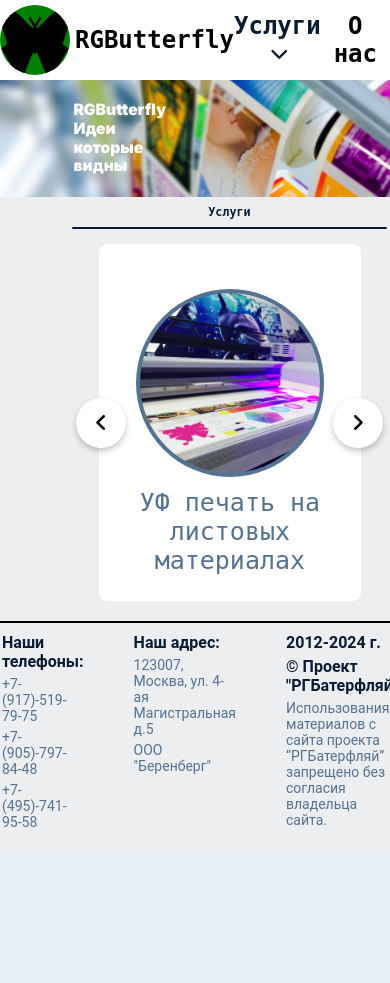
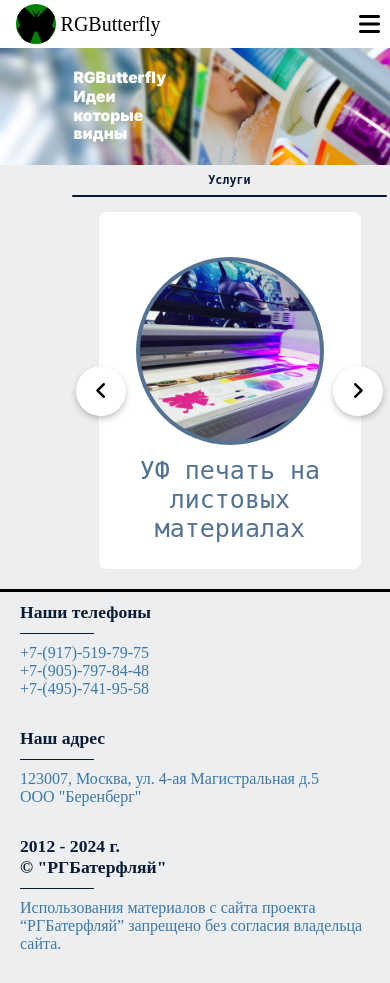
Before and after one commit to Prizze/RGButterfly, a Django app: page / in a window 390 px wide; the page is wider, and only the part inside the window is pictured. Before the commit the page ends 827 px from the top of that part, so only its background shows below. Run offline with Django 4.2, Linux system fonts and the light colour scheme; some libraries are stand-ins or nearby versions.

Commit message:
header_footer

```diff
--- a/RGButterfly/web/static/RGButterfly/css/app.css
+++ b/RGButterfly/web/static/RGButterfly/css/app.css
@@ -7,6 +7,11 @@ body{
     flex-direction: column;
     min-height: 100vh;
 }
+
+.small-screen, .footer-small-screen {
+    display:none;
+}
+
 main{
     flex:1;
 }
@@ -83,7 +88,8 @@ header .sub-menu {
     background-color: white;
     visibility: hidden;
     overflow: hidden;
-        transition: max-height 1s ease,  visibility 0.5s ease;
+    transition: max-height 0.3s ease-out;
+    max-height: 0;
     z-index: 2;
 }
 header .sub-menu.open {
@@ -151,6 +157,11 @@ header .sub-menu .hr.expand {
     z-index: 1  ;
 }
 
+#overlay.open{
+    visibility: visible;
+    opacity: 1;
+}
+
 footer{
   left: 0;
   right: 0;
@@ -167,7 +178,7 @@ footer{
 }
 .hr-footer{
     width: 100%;
-    height: 2px;
+    height: 3px;
     background-color: black;
 }
 .footer h5{
@@ -193,3 +204,168 @@ footer{
     transform: rotate(0deg);
     transition: transform 0.3s ease;
 }
+
+@media (max-width: 768px) {
+    /* Скрываем маленькие экраны и показываем большие экраны */
+    header .container {
+        display: none;
+    }
+    .footer-large-screen{
+        display: none;
+    }
+    .small-screen {
+        display: flex;
+        justify-content: center;
+        align-items: center;
+    }
+    .footer-small-screen{
+        display: flex;
+        flex-direction: column;
+    }
+    .small-container{
+        display: flex;
+        width: 100%;
+        height: 48px;
+        background-color: white;
+        z-index: 2;
+    }
+    .left, .right{
+        flex:1;
+    }
+    .left{
+        padding-left: 10px;
+    }
+    .right{
+        padding-right: 10px;
+    }
+
+    .content {
+        display: flex;
+        justify-content: center;
+        flex-direction: column;
+        align-items: flex-start; /* Выравнивание содержимого влево по умолчанию */
+        height: 100%;
+    }
+
+    .right .content {
+        align-items: flex-end; /* Выравнивание содержимого вправо */
+    }
+    .name{
+        display: flex;
+        justify-content: center;
+        align-items: center;
+    }
+    .small-img {
+        background-color: green;
+        width: 40px;
+        height: 40px;
+        margin-right: 5px;
+        border-radius: 50%;
+        object-fit: cover;
+    }
+
+    .small-img img{
+        width: 40px;
+        border-radius: 50%;
+    }
+    .rgbutterfly{
+        font-size: 20px;
+    }
+    .drop-menu{
+        display: block;
+        z-index: 3;
+        width: 100%;
+        position: absolute;
+        top:0;
+        right: 0;
+        bottom: 0;
+        background-color: white;
+        visibility:hidden;
+    }
+    .drop-menu.open {
+        max-height: 100%;
+        visibility: visible;
+    }
+    .drop-menu ul{
+        list-style-type: none;
+        background-color: white;
+        padding-top: 20px;
+        padding-left: 20px;
+        padding-right: 20px;
+    }
+    .drop-menu .up{
+        display: flex;
+    }
+     .drop-menu .up .left{
+        flex-direction: column;
+        flex: 1;
+        display: flex;
+        align-items: flex-start;
+        padding-left: 0;
+     }
+     .drop-menu .up .right{
+        flex-direction: column;
+        justify-content: center;
+        flex:1;
+        width:100%;
+        display: flex;
+        align-items: flex-end;
+     }
+    .drop-menu ul li button{
+        all: unset;
+        font-size: 28px;
+        line-height: 2;
+        font-family: monospace;
+    }
+    .drop-menu ul li a{
+        text-decoration: none;
+        color: #0A1C34;
+        font-size: 28px;
+        line-height: 2;
+        font-family: monospace;
+    }
+    .drop-menu .sub-menu-small{
+        background-color: white;
+        position:absolute;
+        padding-left: 40px;
+        z-index:3;
+        left: 0;
+        right: 0;
+        visibility: hidden;
+        overflow: hidden;
+        transition: max-height 0.3s ease-out;
+        padding-bottom: 20px;
+        max-height: 0;
+    }
+    .sub-menu-small.open {
+        max-height: 400px; /* Высота достаточно большая для всех элементов */
+        visibility: visible;
+    }
+    .drop-menu .sub-menu-small p{
+        margin-top: 10px;
+    }
+    .drop-menu .sub-menu-small p a{
+        line-height: 1.2;
+    }
+    .small-part{
+        padding-left: 20px;
+        margin-top: 10px;
+        margin-bottom: 20px;
+    }
+    .small-part .footer-small-hr{
+        width: 20%;
+        height: 1px;
+        background-color: #0A1C34;
+        /* top | left and right | bottom */
+        margin: 10px 0 10px;
+    }
+
+    .small-part h5{
+        color: #0A1C34;
+        font-size: 1.1rem;
+    }
+    .small-part p{
+        color: #3D79A7;
+    }
+
+}
--- a/RGButterfly/web/templates/web/app.html
+++ b/RGButterfly/web/templates/web/app.html
@@ -1,7 +1,7 @@
 <!doctype html>
-{% load static%}
 <html lang="en">
 <head>
+    {% load static%}
     <meta charset="UTF-8">
     <meta name="viewport"
           content="width=device-width, user-scalable=no, initial-scale=1.0, maximum-scale=1.0, minimum-scale=1.0">
@@ -11,7 +11,6 @@
     <link rel="stylesheet" href="{% static 'RGButterfly/css/app.css' %}" type="text/css" media="all">
     <link rel="preconnect" href="https://fonts.googleapis.com">
     <link rel="preconnect" href="https://fonts.gstatic.com" crossorigin>
-    <link href="https://fonts.googleapis.com/css2?family=Roboto+Mono:wght@100..1000&display=swap" rel="stylesheet">
 
 </head>
 <body>
@@ -21,34 +20,34 @@
             <ul>
                 <li><a href="{% url 'main' %}"> <div class ="div-img"> <img src="{% static 'RGButterfly/img/plain-butterfly_62507.png' %}" alt="logo" > </div> RGButterfly</a></li>
                 <li class = "has-children">
-                    <button class="button" onclick="toggleSubMenu()"> Услуги<span style="margin-left:4px;"><i id="chevron" class="fa-solid fa-chevron-down fa-xs"></i></span></button>
+                    <button class="button" onclick="toggleSubMenu('.sub-menu')"> Услуги<span style="margin-left:4px;"><i id="chevron" class="fa-solid fa-chevron-down fa-xs"></i></span></button>
                         <div class = "sub-menu">
                             <div class = "hr"></div>
                             <div class = "column-container">
                                 <div class = "column">
                                     <h2>УФ печать на листовых материалах</h2>
-                                    <a href=""><p>УФ печать на пластике</p></a>
-                                    <a href=""><p>УФ печать на пенокартоне</p></a>
+                                    <a href="/service/1/?option=1"><p>УФ печать на пластике</p></a>
+                                    <a href="/service/1/?option=2"><p>УФ печать на пенокартоне</p></a>
                                 </div>
                                 <div class="vertical-line"></div>
                                 <div class = "column">
                                     <h2>Широкоформатная латексная печать</h2>
-                                    <a href=""><p>Печать плакатов на бумаге</p></a>
-                                    <a href=""><p>Печать на самоклейке</p></a>
-                                    <a href=""><p>Печать баннеров</p></a>
-                                    <a href=""><p>Печать бэклитов</p></a>
+                                    <a href="/service/2/?option=3"><p>Печать плакатов на бумаге</p></a>
+                                    <a href="/service/2/?option=4"><p>Печать на самоклейке</p></a>
+                                    <a href="/service/2/?option=5"><p>Печать баннеров</p></a>
+                                    <a href="/service/2/?option=6"><p>Печать бэклитов</p></a>
                                 </div>
                                 <div class="vertical-line"></div>
                                 <div class = "column">
                                     <h2>Постпечатная обработка</h2>
-                                    <a href=""><p>Плоттерная резка пленки</p></a>
-                                    <a href=""><p>Холодное ламинирование и накатка на основу</p></a>
+                                    <a href="/service/3/?option=7"><p>Плоттерная резка пленки</p></a>
+                                    <a href="/service/3/?option=8"><p>Холодное ламинирование и накатка на основу</p></a>
                                 </div>
                                 <div class="vertical-line"></div>
                                 <div class = "column">
                                     <h2>Монтажные работы</h2>
-                                    <a href=""><p>Оклейка пленкой</p></a>
-                                    <a href=""><p>Монтаж баннеров</p></a>
+                                    <a href="/service/4/?option=9"><p>Оклейка пленкой</p></a>
+                                    <a href="/service/4/?option=10"><p>Монтаж баннеров</p></a>
                                 </div>
                             </div>
                         </div>
@@ -56,6 +55,46 @@
                 <li><a href="{% url 'about' %}">О нас</a></li>
             </ul>
         </nav>
+    </div>
+
+    <div class = "small-screen">
+        <div class = "small-container">
+            <div class = "left">
+                <div class = "content">
+                    <div class = "name">
+                        <div class = "small-img">
+                            <img src="{% static 'RGButterfly/img/plain-butterfly_62507.png' %}" alt="logo" >
+                        </div>
+                        <div class = "rgbutterfly">
+                            RGButterfly
+                        </div>
+                    </div>
+                </div>
+            </div>
+            <div class = "right">
+                <div class = "content">
+                    <i onclick="toggleSubMenu('.drop-menu')" class="fa-solid fa-bars fa-xl"></i>
+                </div>
+            </div>
+        </div>
+            <div class = "drop-menu">
+                    <ul>
+                        <div class = "up">
+                            <div class = "left"><li><a href=""> Главная </a></li></div>
+                            <div class = "right"><i onclick="close_menu('.drop-menu')" id = "x-mark" class="fa-solid fa-xmark fa-2xl"></i></div>
+                        </div>
+                        <li><a href=""> О нас </a></li>
+                        <li> <button onclick = "toggleServices()"> Услуги <i id = "chevron-small" class="fa-solid fa-chevron-down fa-xs"></i>  </button>
+                            <div class = "sub-menu-small">
+                                <p> <i class="fa-solid fa-minus"></i> <a href="">УФ печать на листовых материалах</a></p>
+                                <p> <i class="fa-solid fa-minus"></i> <a href="">Ширикоформатная латексная печать</a></p>
+                                <p> <i class="fa-solid fa-minus"></i> <a href="">Постпечатная обработка</a></p>
+                                <p> <i class="fa-solid fa-minus"></i> <a href="">Монтажные работы</a></p>
+                            </div>
+                        </li>
+                    </ul>
+
+            </div>
     </div>
 </header>
 
@@ -66,6 +105,7 @@
 </main>
 
 <footer>
+    <div class = "footer-large-screen">
         <div class = "hr-footer"></div>
         <div class = "column-container footer">
             <div class = "column">
@@ -88,56 +128,34 @@
     “РГБатерфляй” запрещено без согласия владельца сайта.</p>
             </div>
         </div>
+        </div>
+    <div class = "footer-small-screen">
+        <div class = "hr-footer"></div>
+        <div class = "small-part">
+            <h5>Наши телефоны</h5>
+            <div class = "footer-small-hr"></div>
+            <p>+7-(917)-519-79-75</p>
+            <p>+7-(905)-797-84-48</p>
+            <p>+7-(495)-741-95-58</p>
+        </div>
+        <div class = "small-part">
+            <h5 >Наш адрес</h5>
+            <div class = "footer-small-hr"></div>
+            <p>123007, Москва, ул. 4-ая Магистральная д.5</p>
+            <p>ООО "Беренберг"</p>
+        </div>
+        <div class = "small-part">
+            <h5>2012 - 2024 г.</h5>
+            <h5>&copy "РГБатерфляй" </h5>
+            <div class = "footer-small-hr"></div>
+            <p>Использования материалов с сайта проекта
+    “РГБатерфляй” запрещено без согласия владельца сайта.</p>
+        </div>
+    </div>
 </footer>
 <div id = "overlay"></div>
-<script>function toggleSubMenu() {
-    const overlay = document.getElementById('overlay');
-    const subMenu = document.querySelector('.sub-menu');
-    const isOpen = subMenu.classList.toggle('open');
-    var hr = document.querySelector(".sub-menu .hr");
-    // Переключение анимации для hr
-    if (hr.classList.contains("expand")) {
-        hr.classList.remove("expand");
-    } else {
-        hr.classList.add("expand");
-    }
-    var chevron = document.getElementById("chevron");
-    if (chevron.classList.contains("rotate")) {
-        chevron.classList.remove("rotate");
-        chevron.classList.add("rotate-back");
-    } else {
-        chevron.classList.remove("rotate-back");
-        chevron.classList.add("rotate");
-    }
 
-    if (isOpen) {
-        overlay.style.visibility = 'visible';
-        overlay.style.opacity = '1';
-        subMenu.style.visibility = 'visible';
-        subMenu.style.maxHeight = '370px';
-        subMenu.style.opacity = '1';
-    } else {
-        overlay.style.opacity = '0';
-        subMenu.style.opacity = '0';
-        subMenu.style.maxHeight = '0';
-        setTimeout(() => {
-            overlay.style.visibility = 'hidden';
-            subMenu.style.visibility = 'hidden';
-        }, 500); // время анимации в миллисекундах (здесь 0.5 секунды)
-    }
-}
-// Закрытие подменю при клике на overlay
-document.getElementById('overlay').addEventListener('click', () => {
-    const subMenu = document.querySelector('.sub-menu');
-    const overlay = document.getElementById('overlay');
-    subMenu.classList.remove('open');
-    overlay.style.opacity = '0';
-    subMenu.style.opacity = '0';
-    subMenu.style.maxHeight = '0';
-    setTimeout(() => {
-        overlay.style.visibility = 'hidden';
-        subMenu.style.visibility = 'hidden';
-    }, 500); // время анимации в миллисекундах (здесь 0.5 секунды)
-});</script>
+<script src= "{% static '/RGButterfly/js/index.js' %}"></script>
+
 </body>
 </html>
```
Lines whose indentation alone changed are shown as unchanged.
